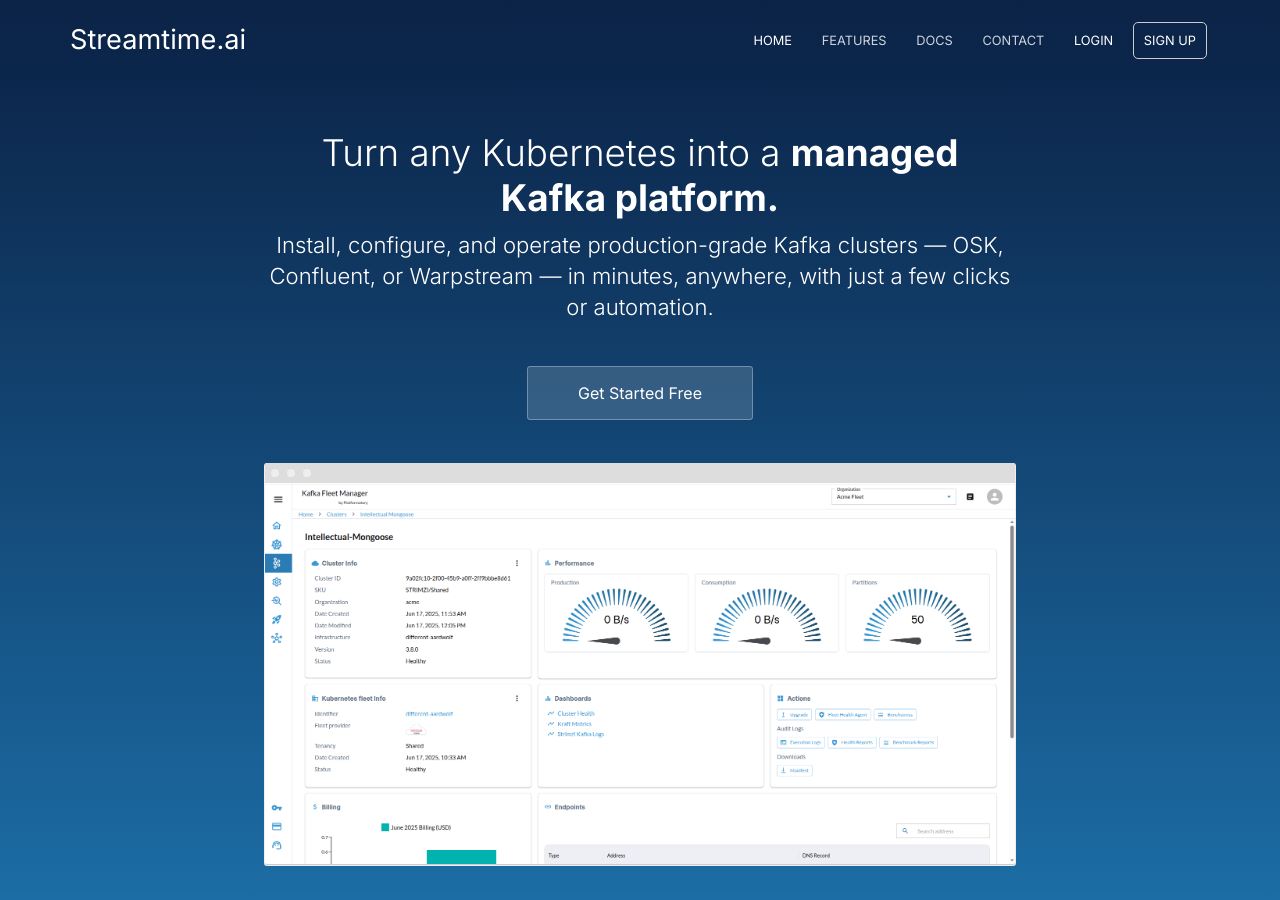
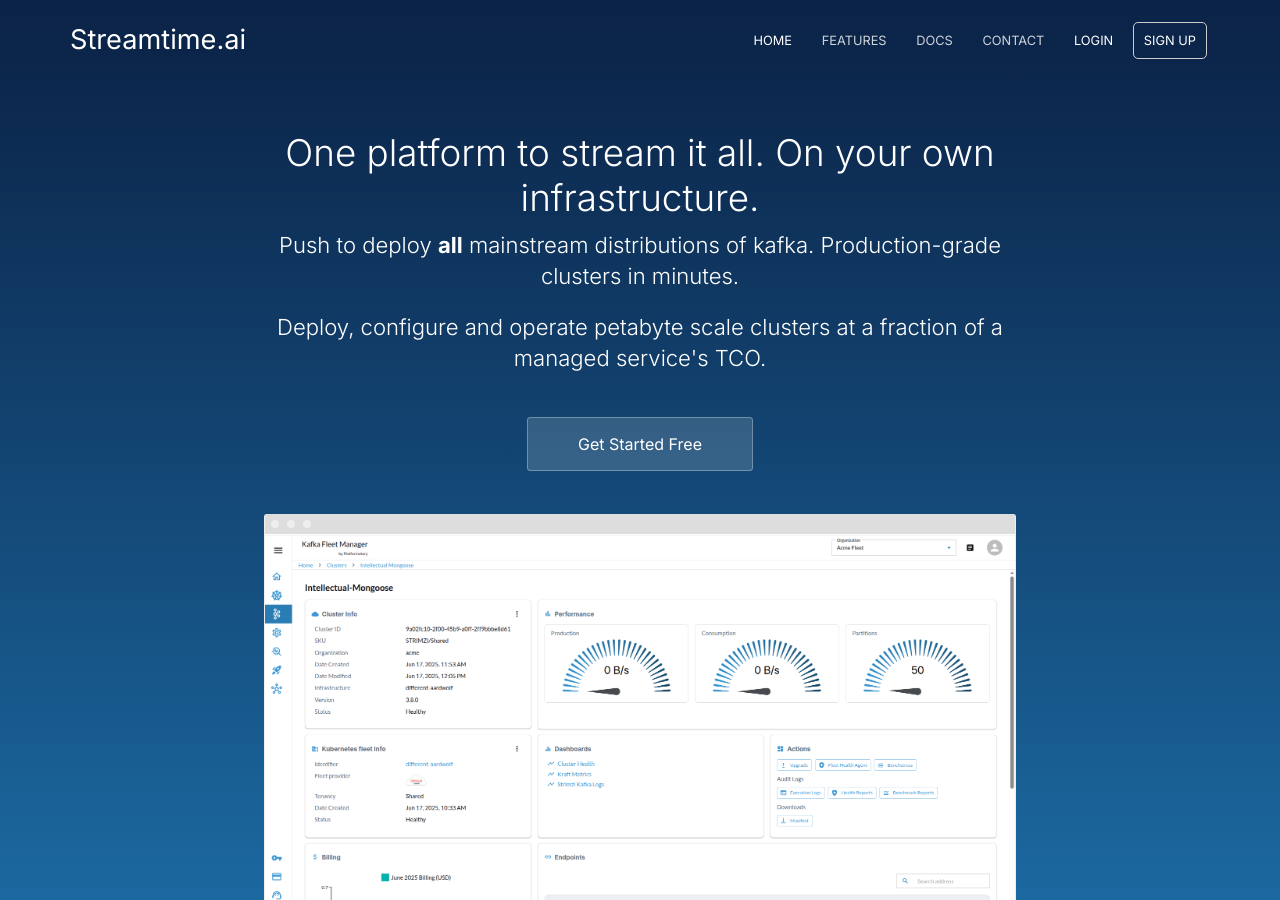
Before and after one commit to streamtime-ai/website, a Jekyll site: the page built from index.html, in a window 1280 px wide and 900 px high. Built offline with Jekyll 4.4.1, drawn with Linux system fonts in a browser that asks for light colours.

Commit message:
Update index.html

```diff
--- a/index.html
+++ b/index.html
@@ -1,17 +1,18 @@
 ---
 title: StreamTime
-description: Track and optimize your sales team in real time
+description: A private cloud platform for streaming data.
 ---
 
 <section class="hero">
   <div class="text-container">
     <h1 class="editable">
-      Turn any Kubernetes into a <strong>managed Kafka platform. </strong>
+     One platform to stream it all. On your own infrastructure.
     </h1>
     <p class="subtext editable">
-      Install, configure, and operate production-grade Kafka clusters — OSK,
-      Confluent, or Warpstream — in minutes, anywhere, with just a few clicks or
-      automation.
+     Push to deploy <strong>all</strong> mainstream distributions of kafka. Production-grade clusters in minutes.
+    </p>
+    <p class="subtext editable">
+     Deploy, configure and operate petabyte scale clusters at a fraction of a managed service's TCO.
     </p>
     <div class="cta button alt">
       <a href="{{ site.baseurl }}/contact/">Get Started Free</a>
```
